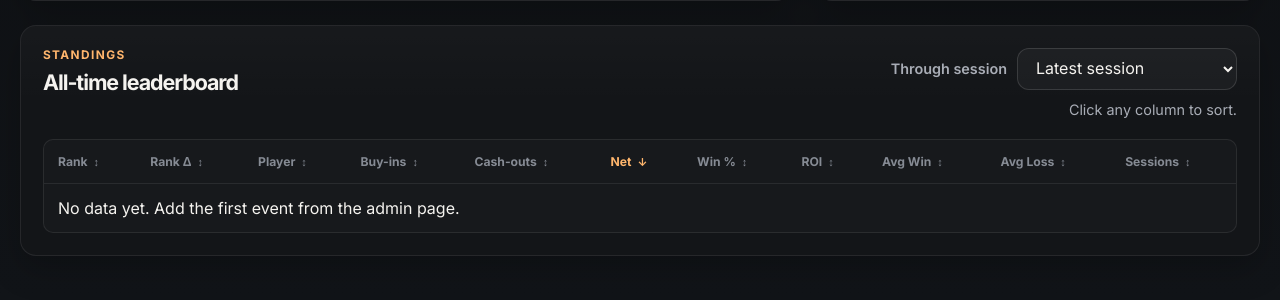
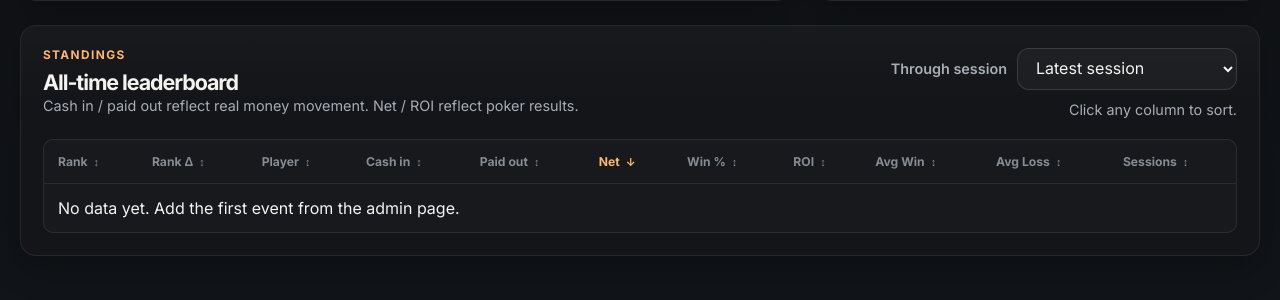
Before and after one commit to SowinskiBraeden/boker, a Flask app: page /leaderboard in a window 1280 px wide. Shown: the part 884-1184 px from the top of the page. Run offline with Flask 3, Linux system fonts and the light colour scheme.

Commit message:
update leaderboard stats

```diff
--- a/templates/leaderboard.html
+++ b/templates/leaderboard.html
@@ -43,6 +43,7 @@
         <div>
             <p class="eyebrow">Standings</p>
             <h2>All-time leaderboard</h2>
+            <p class="muted-text small">Cash in / paid out reflect real money movement. Net / ROI reflect poker results.</p>
         </div>
         <div class="leaderboard-controls">
             <form method="get" class="session-filter-form">
@@ -68,8 +69,8 @@
                     <th><button type="button" class="sort-button" data-sort-key="rank" data-sort-type="number" data-initial-direction="asc">Rank <span class="sort-indicator">↕</span></button></th>
                     <th><button type="button" class="sort-button" data-sort-key="rankdelta" data-sort-type="number" data-initial-direction="desc">Rank Δ <span class="sort-indicator">↕</span></button></th>
                     <th><button type="button" class="sort-button" data-sort-key="player" data-sort-type="string" data-initial-direction="asc">Player <span class="sort-indicator">↕</span></button></th>
-                    <th><button type="button" class="sort-button" data-sort-key="buyins" data-sort-type="number" data-initial-direction="desc">Buy-ins <span class="sort-indicator">↕</span></button></th>
-                    <th><button type="button" class="sort-button" data-sort-key="cashouts" data-sort-type="number" data-initial-direction="desc">Cash-outs <span class="sort-indicator">↕</span></button></th>
+                    <th><button type="button" class="sort-button" data-sort-key="cashin" data-sort-type="number" data-initial-direction="desc">Cash in <span class="sort-indicator">↕</span></button></th>
+                    <th><button type="button" class="sort-button" data-sort-key="paidout" data-sort-type="number" data-initial-direction="desc">Paid out <span class="sort-indicator">↕</span></button></th>
                     <th><button type="button" class="sort-button is-active" data-sort-key="net" data-sort-type="number" data-initial-direction="desc">Net <span class="sort-indicator">↓</span></button></th>
                     <th><button type="button" class="sort-button" data-sort-key="winpct" data-sort-type="number" data-initial-direction="desc">Win % <span class="sort-indicator">↕</span></button></th>
                     <th><button type="button" class="sort-button" data-sort-key="roi" data-sort-type="number" data-initial-direction="desc">ROI <span class="sort-indicator">↕</span></button></th>
@@ -92,8 +93,8 @@
                         {% endif %}
                     </td>
                     <td data-sort-value="{{ player.player_name|lower }}"><a href="{{ url_for('player_detail', player_name=player.player_name) }}">{{ player.player_name }}</a></td>
-                    <td data-sort-value="{{ player.total_invested_cents }}">{{ player.total_invested_cents | money }}</td>
-                    <td data-sort-value="{{ player.total_cash_out_cents }}">{{ player.total_cash_out_cents | money }}</td>
+                    <td data-sort-value="{{ player.total_buy_in_cents }}">{{ player.total_buy_in_cents | money }}</td>
+                    <td data-sort-value="{{ player.total_paid_cents }}">{{ player.total_paid_cents | money }}</td>
                     <td data-sort-value="{{ player.total_net_cents }}" class="{{ 'positive' if player.total_net_cents > 0 else 'negative' if player.total_net_cents < 0 else 'neutral' }}">{{ player.total_net_cents | money }}</td>
                     <td data-sort-value="{{ '%.4f'|format(player.win_pct) }}">{{ "%.1f"|format(player.win_pct) }}%</td>
                     <td data-sort-value="{{ '%.4f'|format(player.roi_pct) }}">{{ "%.1f"|format(player.roi_pct) }}%</td>
@@ -266,8 +267,8 @@
         rank: 0,
         rankdelta: 1,
         player: 2,
-        buyins: 3,
-        cashouts: 4,
+        cashin: 3,
+        paidout: 4,
         net: 5,
         winpct: 6,
         roi: 7,
```
